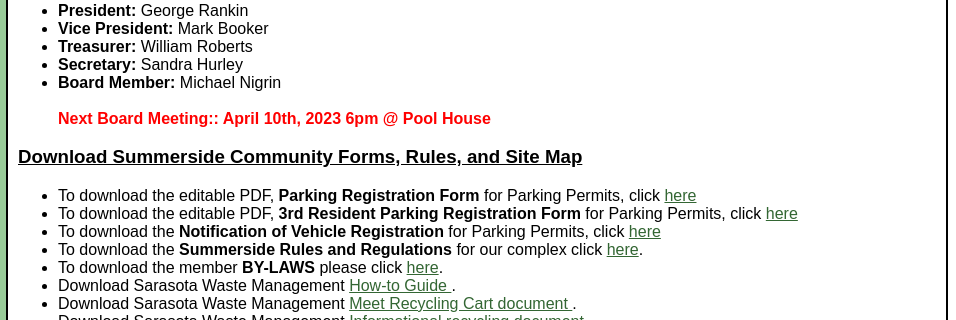
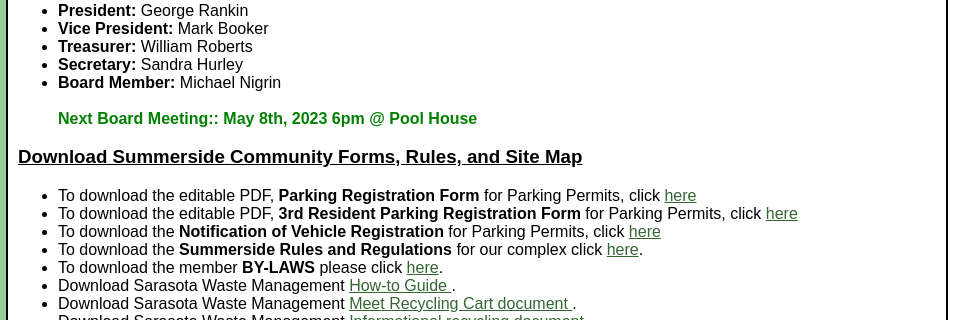
Before and after one commit to Summerside-sys/summerside-sys.github.io, a plain HTML site: page index.html in a window 1280 px wide. Shown: the part 216-536 px from the top of the page, 324-1280 px from the left. Drawn offline with Linux system fonts and the light colour scheme.

Commit message:
updated meeting time

```diff
--- a/index.html
+++ b/index.html
@@ -67,6 +67,7 @@ table {
 
 
 
+
 </font>
 </td><td bgcolor="#FFFFFF" width="75%"><font face="arial"><font color="#336633" size="+1"><b>
 
@@ -86,8 +87,7 @@ table {
 <li><b>Treasurer:</b> William Roberts <br></li>
 <li><b>Secretary:</b> Sandra Hurley <br></li>
 <li><b>Board Member:</b> Michael Nigrin <br></li>
-<JavaBlink> <br><font color="red"><b> Next Board Meeting:: April 10th, 2023 6pm @ Pool House </b> </font> </JavaBlink><br>
-
+<JavaBlink> <br><font color="green"><b> Next Board Meeting:: May 8th, 2023 6pm @ Pool House </b> </font> </JavaBlink><br>
 
 </ul>
 </div>
```
